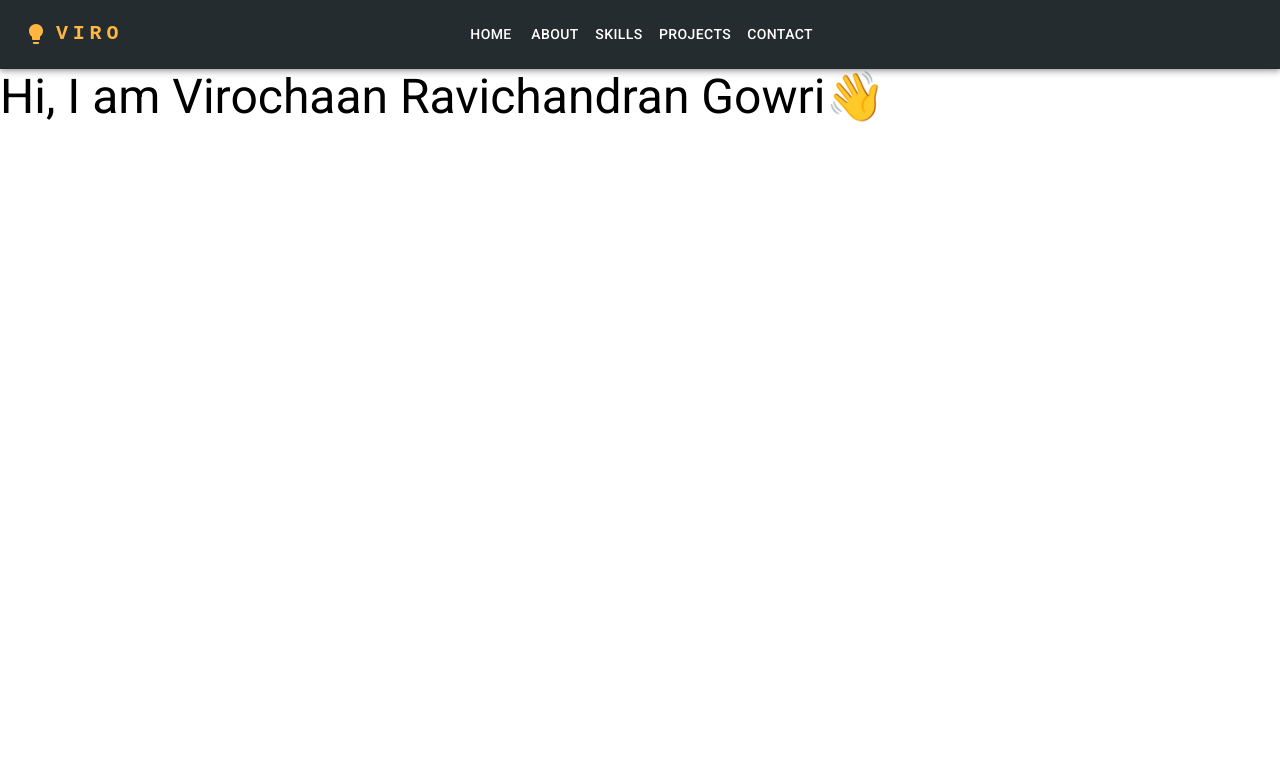
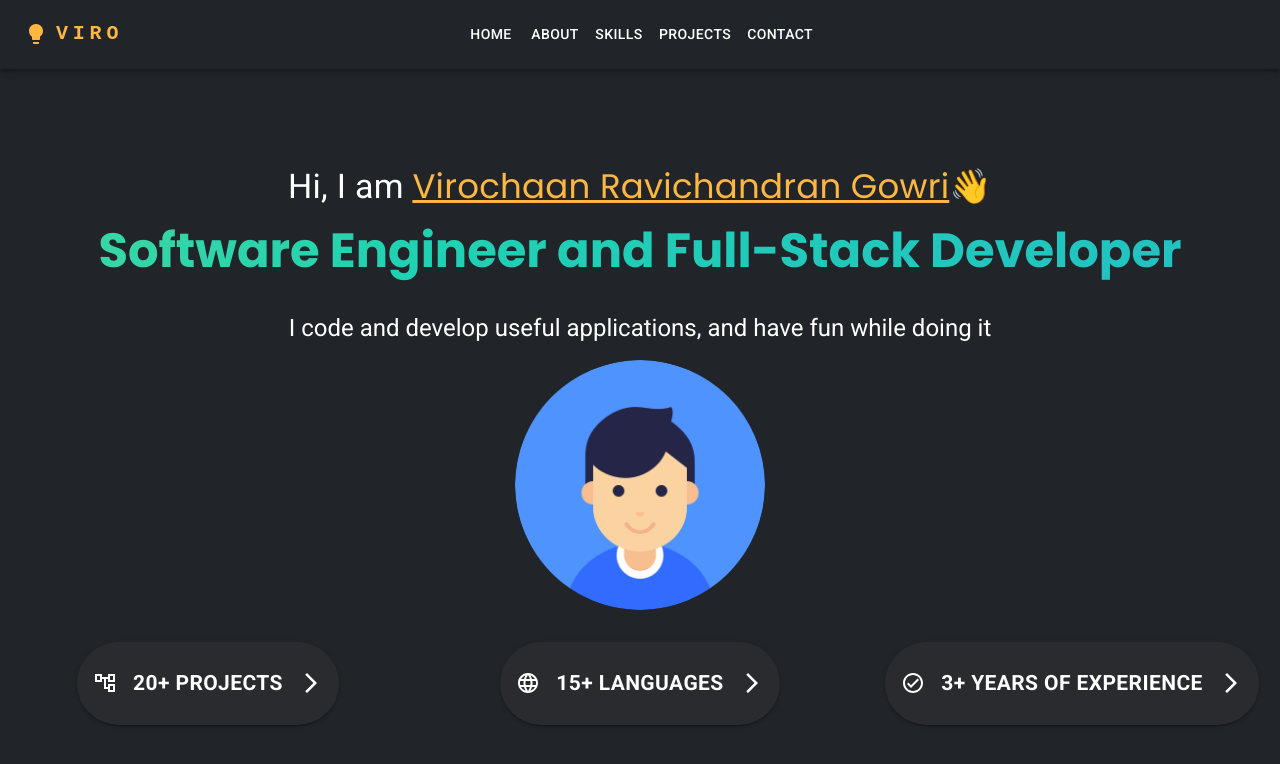
Before and after one commit to VirochaanRG/mywebsite, a React (Create React App) app: page / in a window 1280 px wide. Shown: the top 764 px of the page. Built offline with nearby package versions, Linux system fonts and the light colour scheme.

Commit message:
Finishing Hero Section

```diff
--- a/public/index.html
+++ b/public/index.html
@@ -32,7 +32,9 @@
       rel="stylesheet"
       href="https://fonts.googleapis.com/icon?family=Material+Icons"
     />
-
+    <link rel="preconnect" href="https://fonts.googleapis.com">
+    <link rel="preconnect" href="https://fonts.gstatic.com" crossorigin>
+    <link href="https://fonts.googleapis.com/css2?family=Poppins:wght@200;300;400;500;700&display=swap" rel="stylesheet">
     <title>React App</title>
   </head>
   <body>
--- a/src/App.css
+++ b/src/App.css
@@ -1,3 +1,7 @@
+body {
+  background-color: #212529;
+}
+
 h1 {
   text-align: center;
 }
--- a/src/components/Hero.js
+++ b/src/components/Hero.js
@@ -1,20 +1,111 @@
-import { Typography } from '@mui/material'
+import { Avatar, Button, Card, Grid, Typography } from '@mui/material'
 import React from 'react'
-import styled from 'styled-components'
+import styled, {keyframes} from 'styled-components'
+import ProfilePic from '../images/pfp.png'
+import ArrowForwardIosIcon from '@mui/icons-material/ArrowForwardIos';
+import CheckCircleOutlinedIcon from '@mui/icons-material/CheckCircleOutlined';
+import LanguageOutlinedIcon from '@mui/icons-material/LanguageOutlined';
+import AccountTreeOutlinedIcon from '@mui/icons-material/AccountTreeOutlined';
 
 const Hero = () => {
   return (
-    <div>
-        <Typography variant="h3">
-            Hi, I am
-            <span> Virochaan Ravichandran Gowri</span>
+    <Wrapper>
+        <Typography variant="h4" color="white" sx={{mt: 10, mb: 2, paddingTop: 2}}>
+            <span>Hi, I am </span>
+            <Name>Virochaan Ravichandran Gowri</Name>
             <span className="">👋</span>
         </Typography>
-    </div>
+        <Typography variant="h3" color="white" sx={{mb: 2}}>
+            <Role>Software Engineer and Full-Stack Developer</Role>
+        </Typography>
+        <Typography variant="h5" color="white" sx={{mb: 2, paddingTop: 2}}>
+            <span>I code and develop useful applications, and have fun while doing it</span>
+        </Typography>
+        <Avatar
+            alt="Virochaan"
+            src={ProfilePic}
+            sx={{
+                width:250,
+                height:250,
+                display:'block',
+                marginLeft: 'auto',
+                marginRight: 'auto'
+            }}>
+        </Avatar>
+        <Grid container spacing={2} sx={{mt: 2}}>
+            <Grid item xs ={4}>
+                <Button
+                    variant="contained"
+                    sx={{backgroundColor: '#292B2E', borderRadius: 50,
+                    '&:hover': {
+                        transition: "transform 0.15s ease-in-out",
+                        transform: 'scale(1.2)',
+                        backgroundColor: '#292B2E',
+                        color: 'white'
+                }}}>
+                    <AccountTreeOutlinedIcon sx={{mr: 2}}/>
+                    <h2>20+ Projects</h2>
+                    <ArrowForwardIosIcon sx={{color: 'white', ml: 2}}/>
+                </Button>
+            </Grid>
+            <Grid item xs ={4}>
+                <Button variant="contained" sx={{backgroundColor: '#292B2E', borderRadius: 50,
+                    '&:hover': {
+                        transition: "transform 0.15s ease-in-out",
+                        transform: 'scale(1.2)',
+                        backgroundColor: '#292B2E',
+                        color: 'white'
+                }}}>
+                    <LanguageOutlinedIcon sx={{mr: 2}}/>
+                    <h2>15+ Languages</h2>
+                    <ArrowForwardIosIcon sx={{color: 'white', ml: 2}}/>
+                </Button>
+            </Grid>
+            <Grid item xs ={4} >
+                <Button variant="contained" sx={{backgroundColor: '#292B2E', borderRadius: 50,
+                '&:hover': {
+                    transition: "transform 0.15s ease-in-out",
+                    transform: 'scale(1.2)',
+                    backgroundColor: '#292B2E',
+                    color: 'white'
+                }}}>
+                    <CheckCircleOutlinedIcon sx={{mr: 2}}/>
+                    <h2>3+ years of Experience</h2>
+                    <ArrowForwardIosIcon sx={{color: 'white', ml: 2}}/>
+                </Button>
+            </Grid>
+        </Grid>
+    </Wrapper>
 
   )
 }
 
 export default Hero
 
-const Name = styled
+const Wrapper = styled.div`
+    text-align:center
+`
+
+const Name = styled.span`
+    font-family: 'Poppins';
+    color: #ffb742;
+    text-decoration: underline;
+`
+
+const animated_text = keyframes`
+	0% { background-position: 0px 50%; }
+	50% { background-position: 100% 50%; }
+	100% { background-position: 0px 50%; }
+`
+
+const Role = styled.span`
+    background: linear-gradient(-45deg, #22c1c3, #20d1b2, #5cde92, #99e669, #dae83e);
+	background-size: 300%;
+	font-family: 'Poppins';
+	font-weight: bold;
+	-webkit-background-clip: text;
+	-webkit-text-fill-color: transparent;
+	animation: ${animated_text} 10s ease-in-out infinite;
+	-moz-animation: ${animated_text} 10s ease-in-out infinite;
+	-webkit-animation: ${animated_text} 10s ease-in-out infinite;
+`
--- a/src/components/Navbar.js
+++ b/src/components/Navbar.js
@@ -22,7 +22,7 @@ const ResponsiveAppBar = () => {
 
 
   return (
-    <AppBar position="sticky" sx={{backgroundColor: '#252C2F', display: "flex", flexDirection: "column"}}>
+    <AppBar position="sticky" sx={{backgroundColor: '#212529', display: "flex", flexDirection: "column"}}>
       <Container maxWidth="xl" >
         <Toolbar disableGutters >
           <LightbulbIcon sx={{ display: { xs: 'none', md: 'flex' }, mr: 1, color:'#ffb742'}} />
```
Also changed, not shown: src/images/pfp.png (added).
